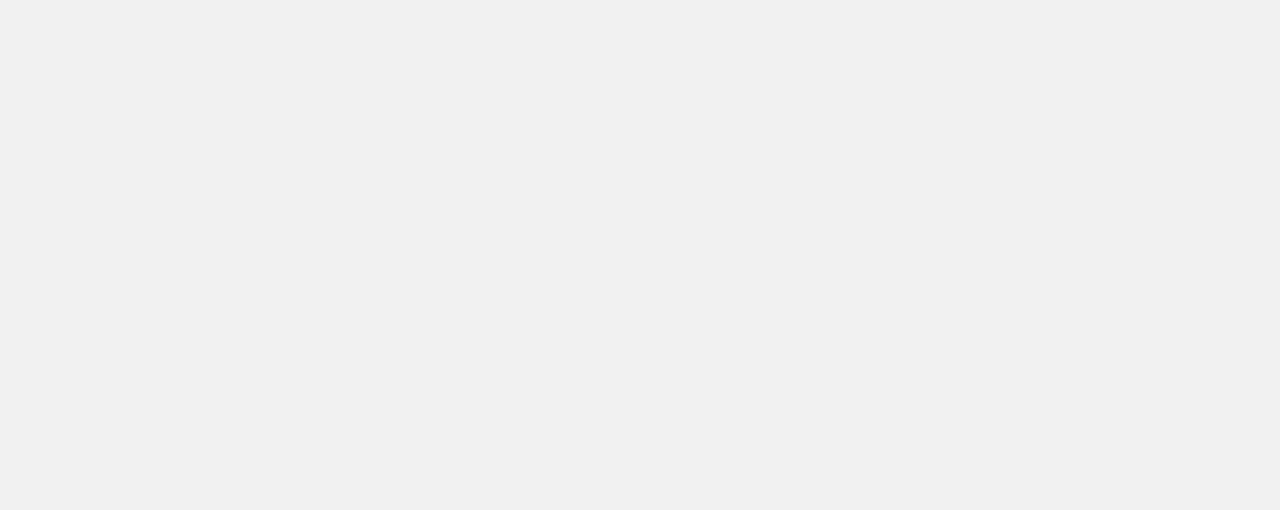
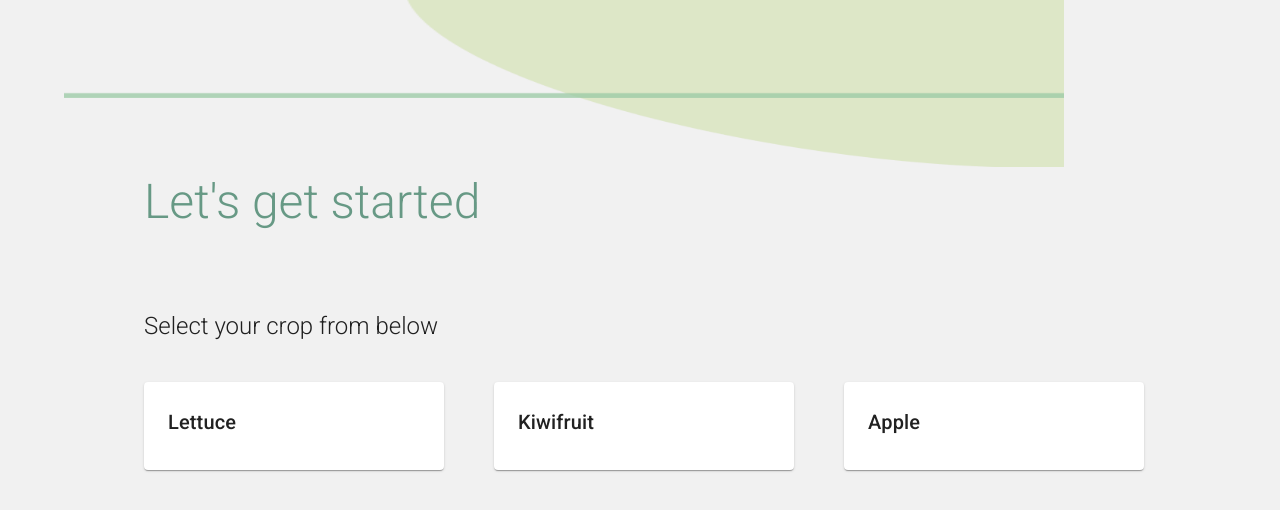
Before and after one commit to rachelwu436/path-key, a React (Vite) app: page /QuestionPage in a window 1280 px wide. Before the commit this address had no page. Shown: the top 510 px of the page. Built offline with nearby package versions, Linux system fonts and the light colour scheme.

Commit message:
Added questionpage routing

```diff
--- a/src/app.tsx
+++ b/src/app.tsx
@@ -20,6 +20,7 @@ import customTheme1 from "./themes/custom1";
 
 // import routes
 import Homepage from "./routes/Homepage";
+import QuestionPage from "./routes/QuestionPage";
 
 import './App.css';
 
@@ -33,6 +34,7 @@ function App() {
             <Routes>
             {/* Define my homepage route here */}
               <Route path="/" element={<Homepage />} />
+              <Route path="/QuestionPage" element={<QuestionPage />} />
             </Routes>
           </Box>
         </CssBaseline>
--- a/src/components/selectionMenu.tsx
+++ b/src/components/selectionMenu.tsx
@@ -28,12 +28,9 @@ function SelectionMenu() {
 
     // Navigation functionality to go to the quiz page (will re-render questions on same page based off of answers)
     const navigate = useNavigate();
-    const goToPage = (pageName: any) => {
-        navigate("/" + pageName);
-    };
+
 
     return (
-
         <Box flex={1} sx={{ m: 5, pl: 5}}>
             <Box
                 display="grid"
--- a/src/routes/Homepage.tsx
+++ b/src/routes/Homepage.tsx
@@ -1,5 +1,8 @@
 import React from "react";
 import { useEffect, useState } from "react";
+
+import { useNavigate, Link } from "react-router-dom";
+
 import {
     Box,
     useTheme,
@@ -13,6 +16,7 @@ import {
     Paper,
     Container,
     Backdrop,
+    Button,
 } from "@mui/material";
 
 import SelectionMenu from "../components/selectionMenu";
@@ -37,6 +41,13 @@ function Homepage() {
     //    fetchCrops();
     //}, []);
 
+    const navigate = useNavigate();
+
+    // function to change from homepage to questionpage to start the questionaire
+    const goQuestionPage = () => {
+        navigate("/QuestionPage");
+    };
+
     // setup what the Homepage will look like
     return (
         <Box>
@@ -58,6 +69,14 @@ function Homepage() {
                         Select your crop from below
                 </Typography>
                 <SelectionMenu />
+
+                {/* the next button will change the route to go to the Questionpage */ }
+                <Button variant="contained"
+                    onClick={goQuestionPage}
+                    sx = {{ ml: 10, mt: 2 }}>
+                    Next
+                </Button>
+
             </Container>
         </Box>
     )
--- /dev/null
+++ b/src/routes/QuestionPage.tsx
@@ -0,0 +1,62 @@
+import React from "react";
+import { useEffect, useState } from "react";
+import {
+    Box,
+    useTheme,
+    Typography,
+    TableContainer,
+    Table,
+    TableHead,
+    TableRow,
+    TableBody,
+    TableCell,
+    Paper,
+    Container,
+    Backdrop,
+    TextField,
+} from "@mui/material";
+
+import SelectionMenu from "../components/selectionMenu";
+
+import { TCropOptions } from "../models/TCropOptions";
+
+
+// the QuestionPage is going to conditionally render each time the "Next" button is pressed.
+// depending on the answers each time the page is rendered, new questions will be displayed.
+// the QuestionPage will keep rerendering until a disease can be identified based on the set of answers.
+// so we will need to keep track of several variables and call several functions to check for disease identification.
+function QuestionPage() {
+    const theme = useTheme();
+
+    // store what the heading for the page should be, this will change depending on the questionaire state
+    const [heading, setHeading] = useState("Let's get started");
+
+    // setup what the QuestionPage will look like
+    return (
+        <Box>
+            <Container color="primary">
+                <Box component="img" sx={{
+                    height: 200,
+                    width: 1000,
+                    maxHeight: { xs: 233, md: 167 },
+                    maxWidth: { xs: 1000, md: 1000 },
+                }}
+                alt="PathKey background elements"
+                src="/src/assets/pathkey_background_decor.png"
+                />
+
+                <Typography color="primary" variant="h3" sx={{ pl: 10, pb: 10, fontWeight: "light" }}>
+                    {heading}
+                </Typography>
+
+                <Typography variant="h5" sx={{ pl: 10, fontWeight: "light" }}>
+                        Select your crop from below
+                </Typography>
+                <SelectionMenu />
+            </Container>
+        </Box>
+    )
+
+}
+
+export default QuestionPage;
```
